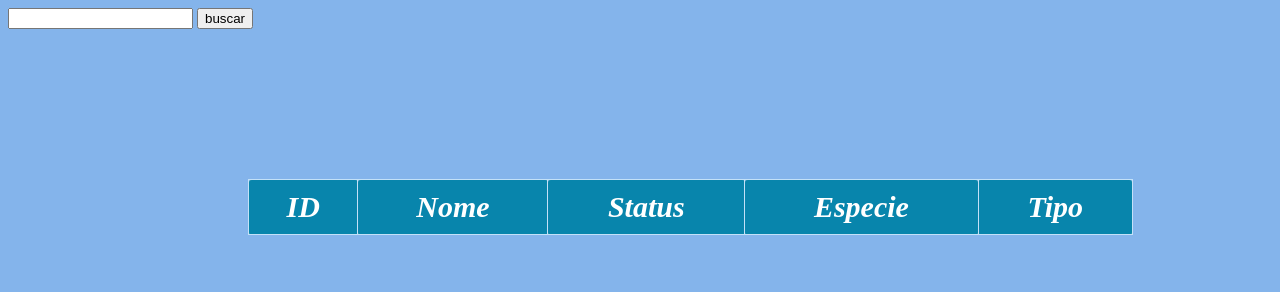
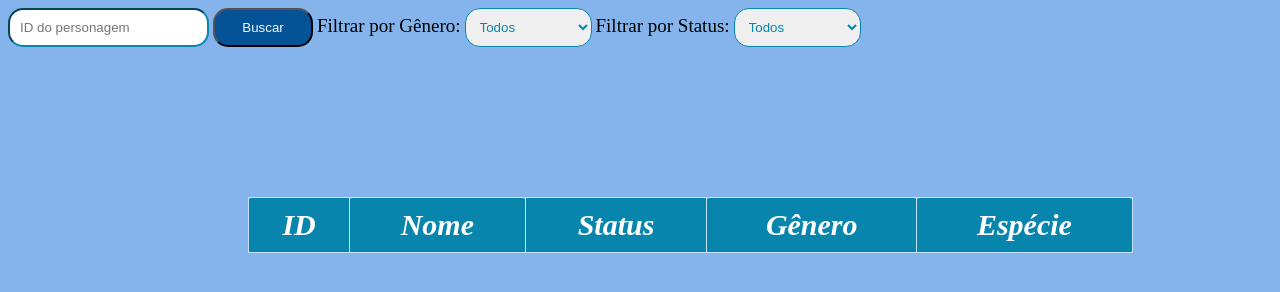
Before and after one commit to KauedeSouza/Api-rickyandmorty, a plain HTML site: page API-rickyandmorty/index.html in a window 1280 px wide. Drawn offline with Linux system fonts and the light colour scheme; no server answers.

Commit message:
tarefa feita

```diff
--- a/API-rickyandmorty/css/style.css
+++ b/API-rickyandmorty/css/style.css
@@ -40,3 +40,36 @@
 body {
     background-color: rgb(132, 180, 235);
 }
+select{
+    color: #0885ac;
+    border-radius: 15px;
+    padding: 10px;
+    border-color: #0885ac;
+}
+
+input{
+    color: #0885ac;
+    border-radius: 15px;
+    padding: 10px;
+    border-color: #0885ac;
+}
+
+label{
+    font-size: 19px;
+
+}
+
+button{
+    background-color: rgb(5, 83, 151);
+    color: aliceblue;
+    border-radius: 15px;
+    padding: 10px;
+    width: 100px;
+}
+
+ select option {
+    color: #0885ac;
+    border-radius: 25px;
+    padding: 10px;
+    border-color: #0885ac;
+}
--- a/API-rickyandmorty/index.html
+++ b/API-rickyandmorty/index.html
@@ -1,30 +1,92 @@
   <!DOCTYPE html>
+
   <html lang="en">
+
   <head>
+
     <meta charset="UTF-8">
+
     <meta http-equiv="X-UA-Compatible" content="IE=edge">
+
     <meta name="viewport" content="width=device-width, initial-scale=1.0">
+
     <link rel="stylesheet" href="CSS/style.css">
 
+    <title>Lista de Personagens</title>
 
-    <title>Lista de Produtos</title>
   </head>
+
   <body>
-  <input type="text" id="id">
-  <button onclick="buscar()">buscar</button>
+
+    <input type="text" id="id" placeholder="ID do personagem">
+
+    <button onclick="buscarPorId()">Buscar</button>
+
+
+
+    <label for="gender">Filtrar por Gênero:</label>
+
+    <select id="gender" onchange="aplicarFiltro()">
+
+      <option value="">Todos</option>
+
+      <option value="Male">Masculino</option>
+
+      <option value="Female">Feminino</option>
+
+      <option value="Genderless">Sem gênero</option>
+
+      <option value="unknown">Desconhecido</option>
+
+    </select>
+
+
+
+    <label for="status">Filtrar por Status:</label>
+
+    <select id="status" onchange="aplicarFiltro()">
+
+      <option value="">Todos</option>
+
+      <option value="Alive">Vivo</option>
+
+      <option value="Dead">Morto</option>
+
+      <option value="unknown">Desconhecido</option>
+
+    </select>
+
+
+
     <table id="itemTable">
+
       <thead>
+
         <tr>
+
           <th>ID</th>
+
           <th>Nome</th>
+
           <th>Status</th>
-            <th>Especie</th>
-            <th>Tipo</th>
+
+          <th>Gênero</th>
+
+          <th>Espécie</th>
 
 
         </tr>
+
       </thead>
+
       <tbody>
+
+      </tbody>
+
+    </table>
+
     <script src="./js/script.js"></script>
+
   </body>
+
   </html>
--- a/API-rickyandmorty/js/script.js
+++ b/API-rickyandmorty/js/script.js
@@ -1,31 +1,188 @@
+// Função para buscar todos os personagens
 
-function buscar(){
-   id =  document.getElementById("id").value
+function buscarTodos() {
 
     const itemTable = document.getElementById("itemTable").getElementsByTagName('tbody')[0];
-   // Fazer a requisição HTTP
-   fetch("https://rickandmortyapi.com/api/character/"+id)
+
+    itemTable.innerHTML = ""; // Limpa a tabela antes de preenchê-la novamente
+
+
+
+    const genderFilter = document.getElementById("gender").value;
+
+    const statusFilter = document.getElementById("status").value;
+
+
+
+    // Função para buscar personagens de uma página específica com filtros aplicados
+
+    function buscarPersonagensPagina(url) {
+
+        fetch(url)
+
             .then(response => response.json())
+
             .then(data => {
-           console.log(data);
+
+                console.log(data.results);
+
+
+
+                // Preenche a tabela com os personagens da página atual que atendem aos filtros
+
+                data.results.forEach(character => {
+
+                    if ((genderFilter === "" || character.gender === genderFilter) &&
+
+                        (statusFilter === "" || character.status === statusFilter)) {
 
                         const newRow = itemTable.insertRow();
+
                         const idCell = newRow.insertCell(0);
+
                         const nomeCell = newRow.insertCell(1);
+
                         const statusCell = newRow.insertCell(2);
-           const especieCell = newRow.insertCell(3);
-           const tipoCell = newRow.insertCell(4);
 
-           idCell.innerHTML = data.id;
-           nomeCell.innerHTML = data.name;
-           statusCell.innerHTML = data.status;
-           especieCell.innerHTML = data.species;
-           tipoCell.innerHTML = data.type;
-       })
-       .catch(error => {
-           console.error("Erro na requisição:", error);
+                        const generoCell = newRow.insertCell(3);
+
+                        const especieCell = newRow.insertCell(4);
+
+
+
+
+                        idCell.innerHTML = character.id;
+
+                        nomeCell.innerHTML = character.name;
+
+                        statusCell.innerHTML = character.status;
+
+                        generoCell.innerHTML = character.gender;
+
+                        especieCell.innerHTML = character.species;
+
+
+
+                    }
+
                 });
 
 
 
+                // Verifica se há mais páginas e busca a próxima página se existir
+
+                if (data.info.next) {
+
+                    buscarPersonagensPagina(data.info.next);
+
                 }
+
+            })
+
+            .catch(error => {
+
+                console.error("Erro na requisição:", error);
+
+            });
+
+    }
+
+
+
+    // Inicia a busca a partir da primeira página com filtros aplicados
+
+    buscarPersonagensPagina("https://rickandmortyapi.com/api/character/");
+
+}
+
+
+
+// Função para buscar por ID
+
+function buscarPorId() {
+
+    const id = document.getElementById("id").value;
+
+    const itemTable = document.getElementById("itemTable").getElementsByTagName('tbody')[0];
+
+    itemTable.innerHTML = ""; // Limpa a tabela antes de preenchê-la novamente
+
+
+
+    // Fazer a requisição HTTP para um personagem específico
+
+    fetch("https://rickandmortyapi.com/api/character/" + id)
+
+        .then(response => response.json())
+
+        .then(character => {
+
+            console.log(character);
+
+
+
+            // Preenche a tabela com o personagem encontrado
+
+            const newRow = itemTable.insertRow();
+
+            const idCell = newRow.insertCell(0);
+
+            const nomeCell = newRow.insertCell(1);
+
+            const statusCell = newRow.insertCell(2);
+
+            const generoCell = newRow.insertCell(3);
+
+            const especieCell = newRow.insertCell(4);
+
+
+
+
+            idCell.innerHTML = character.id;
+
+            nomeCell.innerHTML = character.name;
+
+            statusCell.innerHTML = character.status;
+
+            generoCell.innerHTML = character.gender;
+
+            especieCell.innerHTML = character.species;
+
+
+
+
+        })
+
+        .catch(error => {
+
+            console.error("Erro na requisição:", error);
+
+        });
+
+}
+
+
+
+// Função para aplicar o filtro quando houver mudança nos menus suspensos
+
+function aplicarFiltro() {
+
+    // Recupere os valores selecionados nos menus suspensos
+
+    const genderFilter = document.getElementById("gender").value;
+
+    const statusFilter = document.getElementById("status").value;
+
+
+
+    // Chame uma função para buscar personagens com base nos filtros selecionados
+
+    buscarTodos();
+
+}
+
+
+
+// Chama a função para buscar todos os personagens ao carregar a página
+
+buscarTodos();
```
Lines whose indentation alone changed are shown as unchanged.
